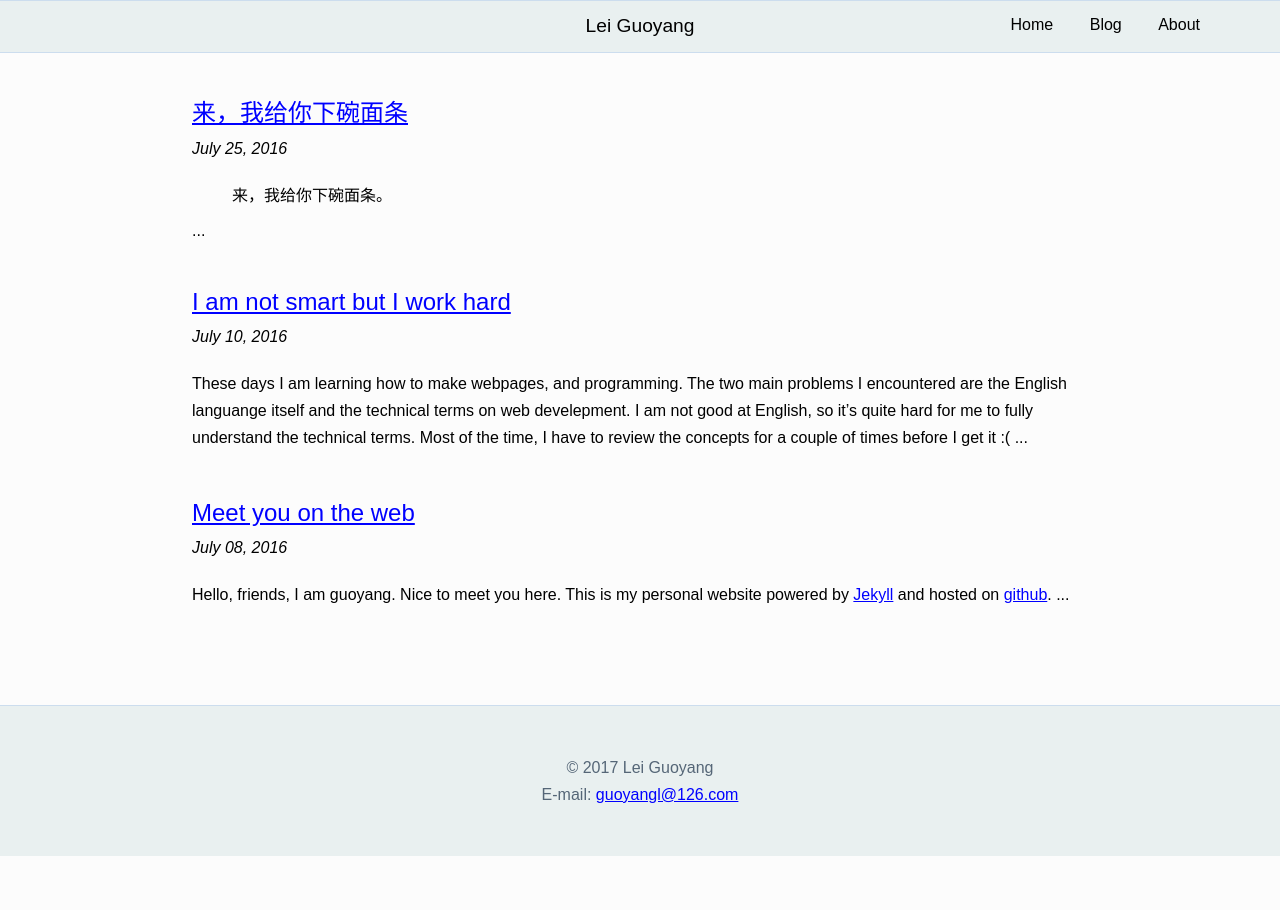
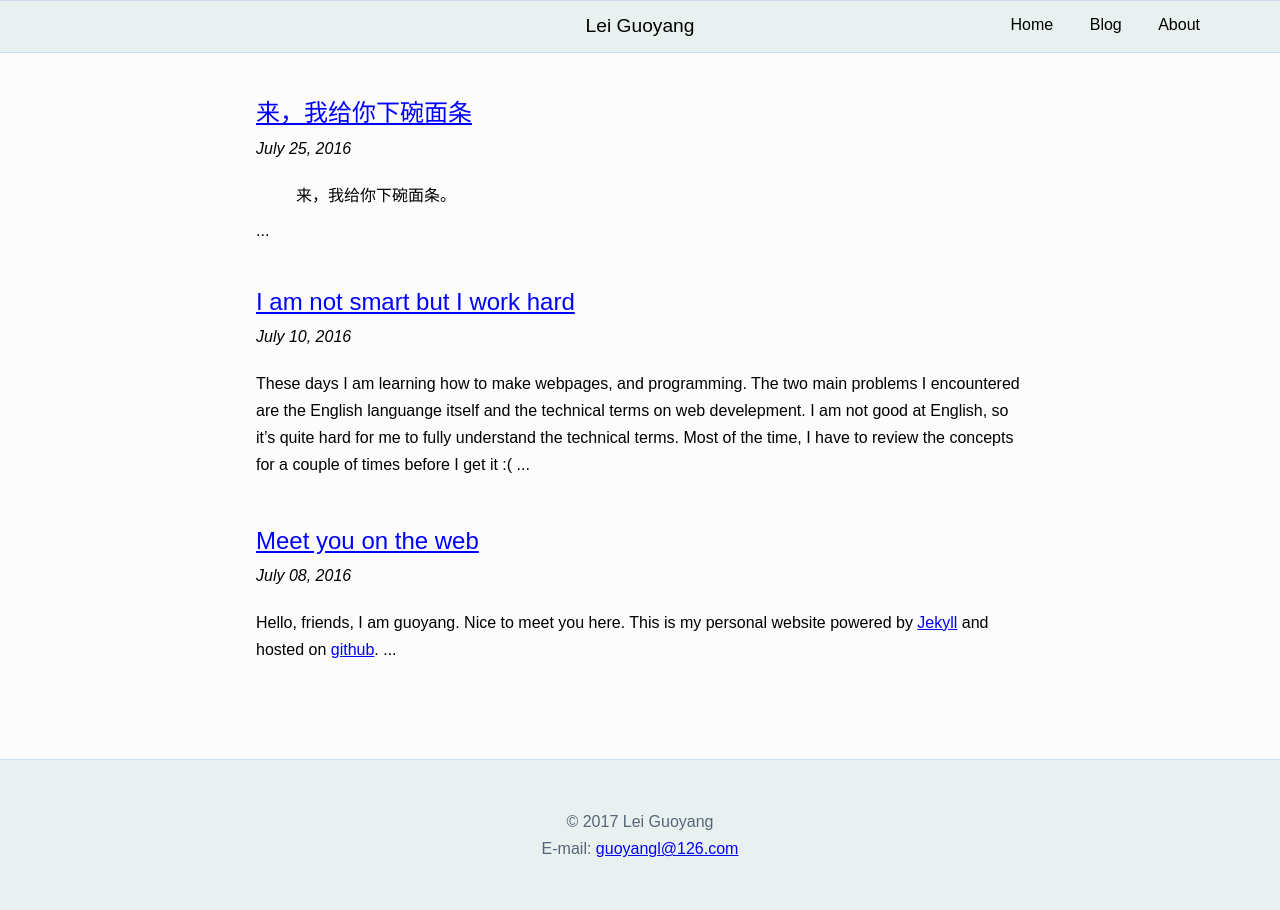
Before and after one commit to leiguoyang/leiguoyang.github.io, a Jekyll site: the page built from index.html, in a window 1280 px wide. Built offline with Jekyll 4.4.1, drawn with Linux system fonts in a browser that asks for light colours.

Commit message:
Change the padding for PC
Enlarge the main section's padding when rendering in PC. Left and right padding.

```diff
--- a/css/pc.css
+++ b/css/pc.css
@@ -6,8 +6,8 @@ body {
 }
 
 #main {
-  padding-left: 15%;
-  padding-right: 15%;
+  padding-left: 20%;
+  padding-right: 20%;
 }
 
 nav {
```
